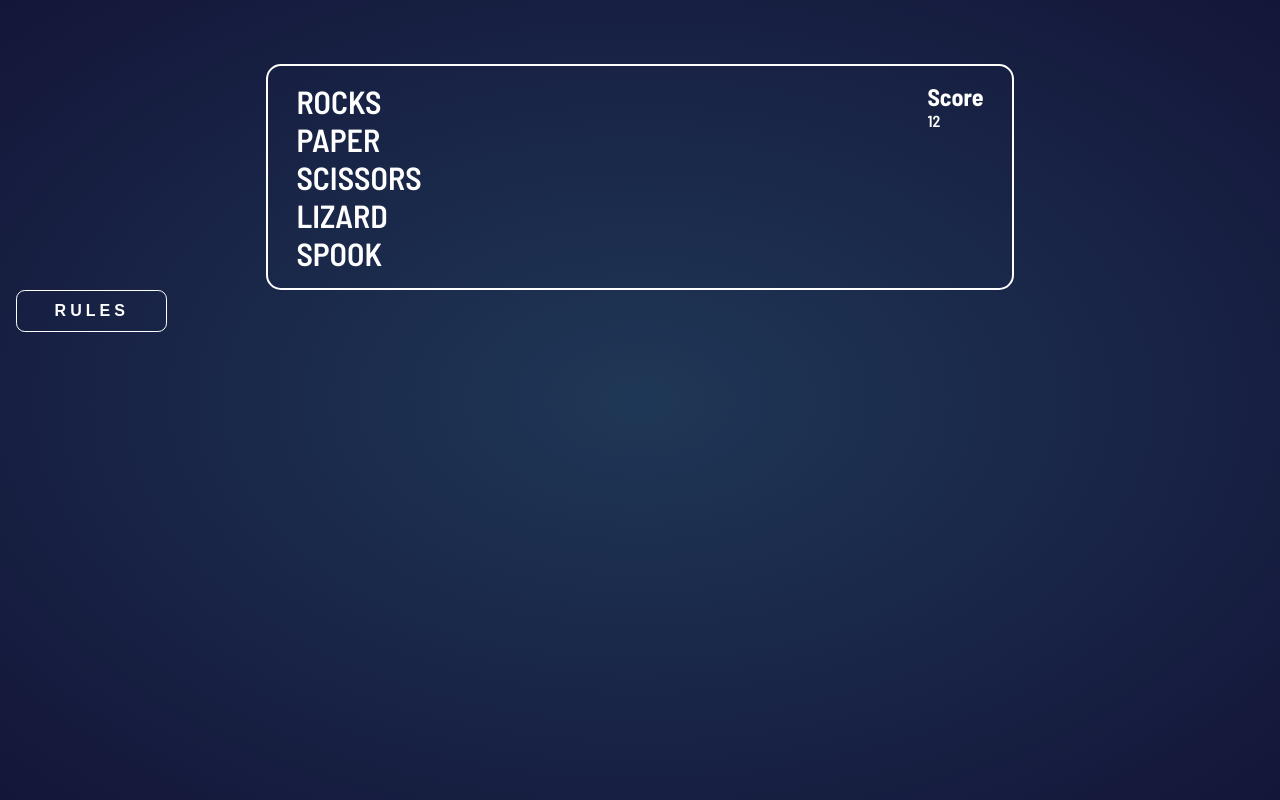
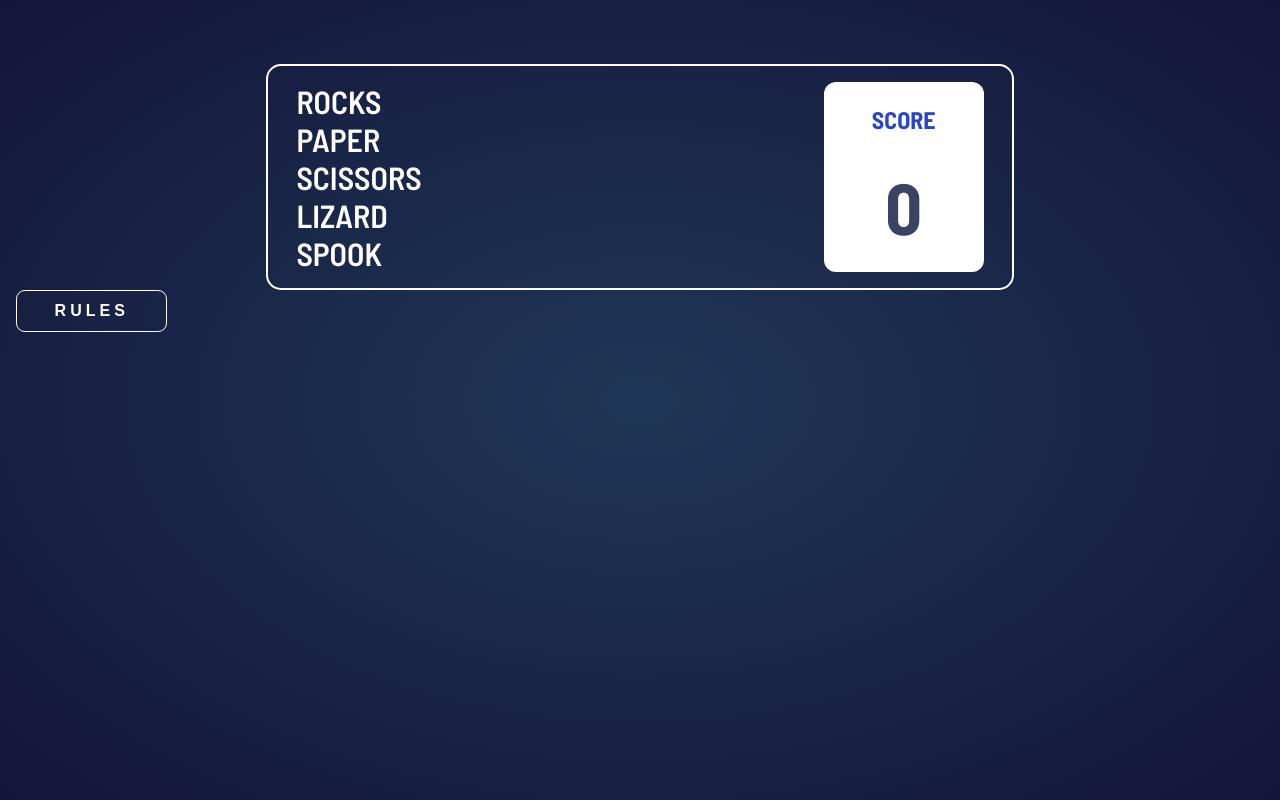
Before and after one commit to GSterczewski/fm-rock-paper-scissors, a Vue app: page / in a window 1280 px wide. Built offline with nearby package versions, Linux system fonts and the light colour scheme.

Commit message:
styled ScoreBoard component

```diff
--- a/src/components/ScoreBoard.vue
+++ b/src/components/ScoreBoard.vue
@@ -1,14 +1,47 @@
 <template>
   <div class="scoreboard">
     <h2>Score</h2>
-    <div class="scoreboard__score">12</div>
+    <div class="scoreboard__score">{{ score }}</div>
   </div>
 </template>
 
 <script>
-
+  export default {
+    props: {
+      score : {
+        type: Number,
+        default : 0
+      }
+    }
+  }
 </script>
 
 <style lang="scss">
+  .scoreboard {
+    display: flex;
+    flex-direction: column;
+    align-items: center;
+    justify-content: space-around;
+    padding: 0.5rem 3rem;
+    border-radius: 0.75rem;
+    background-color: var(--color-white);
+    color: var(--color-score-text);
 
+    & > h2 {
+      text-transform: uppercase;
+    }
+
+    &__score{
+      color : var(--color-text);
+      font-size: 4.5rem;
+      font-weight: 800;
+
+    }
+    @media(max-width:740px){
+      padding: 0.3rem 2rem;
+       &__score {
+         font-size: 4rem;
+       }
+    }
+  }
 </style>
```
